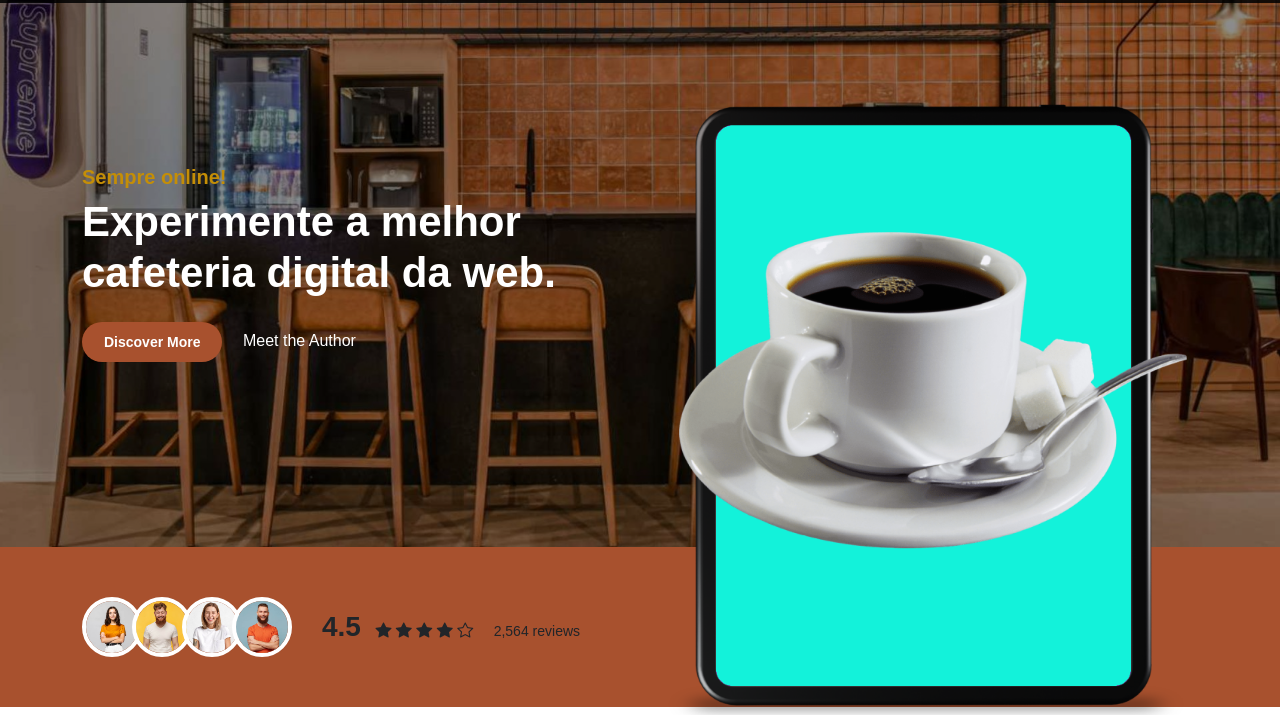
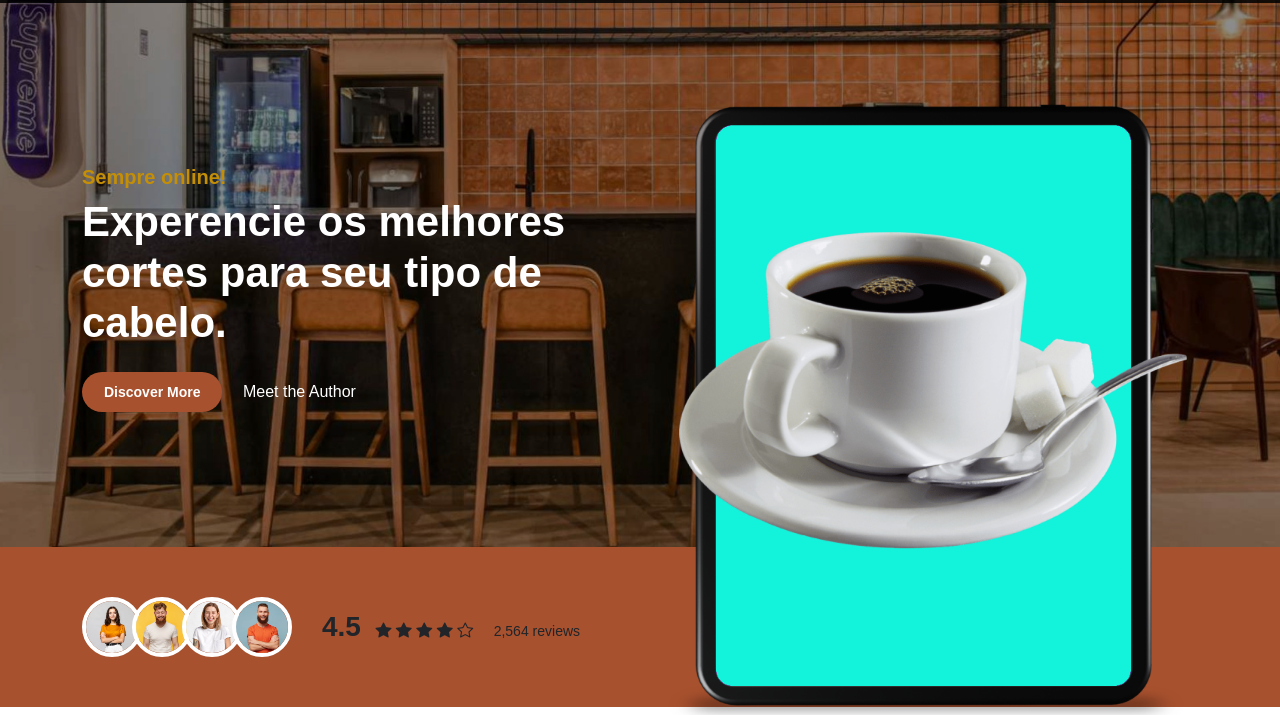
Before and after one commit to NaRegua021/site, a plain HTML site: page index.html in a window 1280 px wide. Shown: the part 85-800 px from the top of the page. Drawn offline with Linux system fonts and the light colour scheme; a web font is replaced by a local one.

Commit message:
Add files via upload

```diff
--- a/index.html
+++ b/index.html
@@ -7,7 +7,7 @@
         <meta charset="utf-8">
         <meta name="viewport" content="width=device-width, initial-scale=1">
 
-        <title>Café do Zé Digital - Cafeteria e marketing digital</title>
+        <title>NaRégua - App de Cortes e Agendamentos</title>
         <meta name="description" content="Café do Zé é uma página de exemplo para meus alunos
         praticarem HTML, mídias sociais e análise de métricas.">
         <meta name="author" content="Professor José Telmo">
@@ -57,7 +57,7 @@ https://templatemo.com/tm-588-ebook-landing
 
                             <h6>Sempre online!</h6>
 
-                            <h1 class="text-white mb-4">Experimente a melhor cafeteria digital da web.</h1>
+                            <h1 class="text-white mb-4">Experencie os melhores cortes para seu tipo de cabelo.</h1>
 
                             <a href="#section_2" class="btn custom-btn smoothscroll me-3">Discover More</a>
 
```
